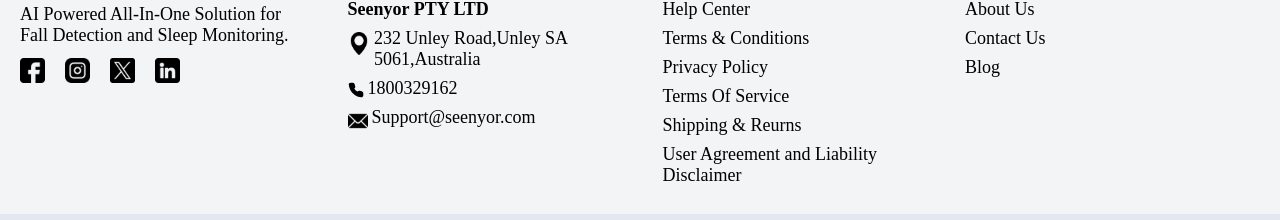
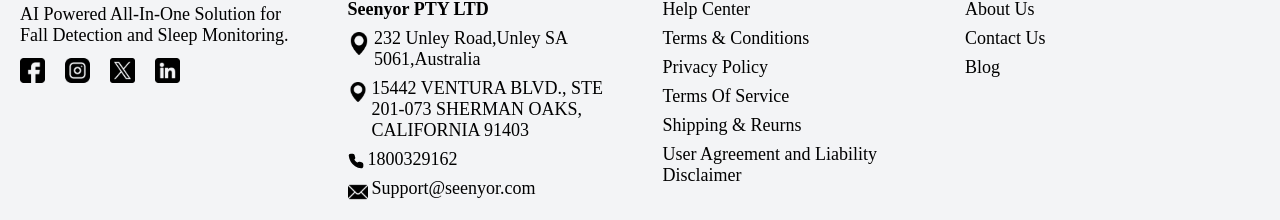
Before and after one commit to seenyor/new-seenyor, a Next.js app: page /app in a window 1280 px wide. Shown: the part 3934-4154 px from the top of the page. Built offline with nearby package versions, Linux system fonts and the light colour scheme; no server answers; a web font is replaced by a local one.

Commit message:
New Location Added

```diff
--- a/src/components/layouts/Footer/index.jsx
+++ b/src/components/layouts/Footer/index.jsx
@@ -107,7 +107,7 @@
                           alt=""
                           height={10}
                           width={10}
-                          className="!w-7 !h-auto md:hidden"
+                          className="!w-7 min-w-5 !h-auto md:hidden"
                         />
                       </div>
                       <p>232 Unley Road,Unley SA 5061,Australia</p>
@@ -116,7 +116,27 @@
                   <li className="mb-2 leading-6">
                     <div className="flex items-start gap-1">
                       <div className=" mt-1">
-                        <Phone fill="#000" className="!w-4 !h-auto md:hidden" />
+                        <Image
+                          src="/images/home/location.svg"
+                          alt=""
+                          height={10}
+                          width={10}
+                          className="!w-7 min-w-5 !h-auto md:hidden"
+                        />
+                      </div>
+                      <p>
+                        15442 VENTURA BLVD., STE 201-073 SHERMAN OAKS,
+                        CALIFORNIA 91403
+                      </p>
+                    </div>
+                  </li>
+                  <li className="mb-2 leading-6">
+                    <div className="flex items-start gap-1">
+                      <div className=" mt-1">
+                        <Phone
+                          fill="#000"
+                          className="!w-4 min-w-4 !h-auto md:hidden"
+                        />
                       </div>
                       <p>1800329162</p>
                     </div>
```
